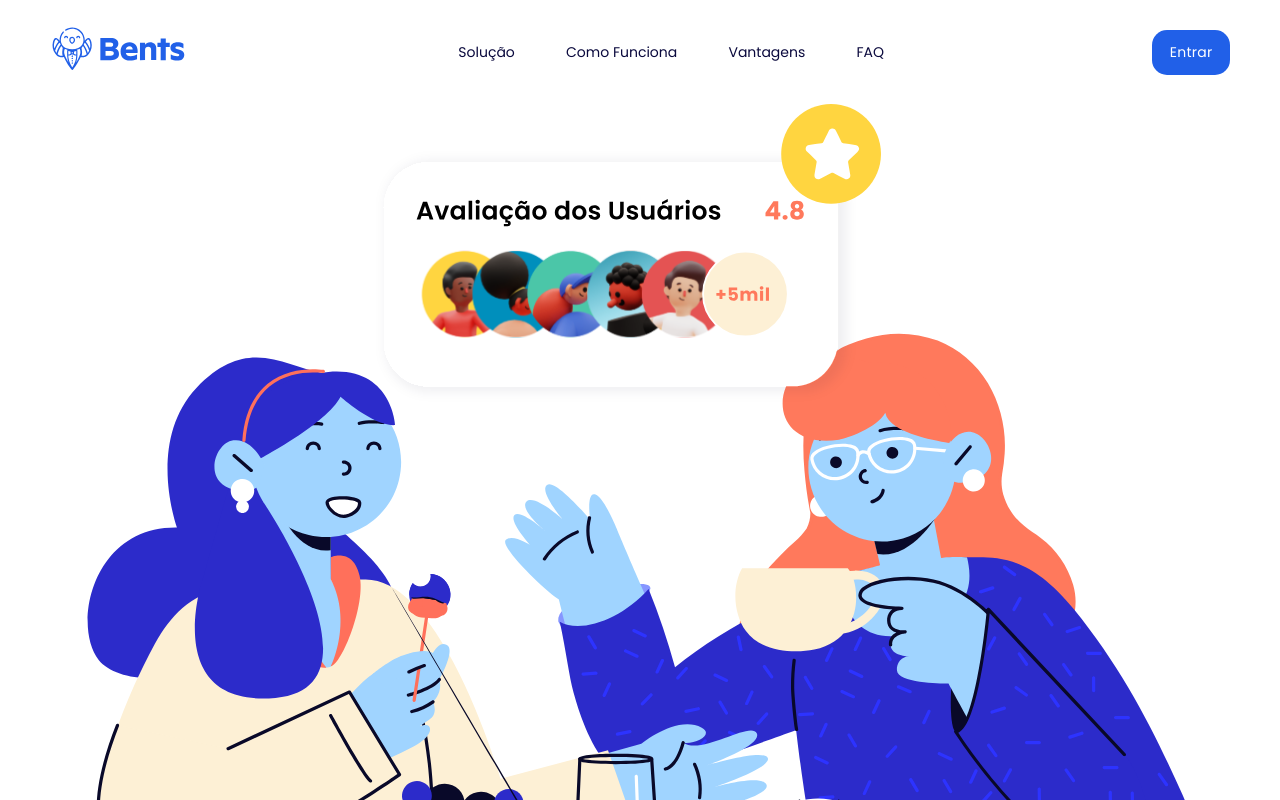
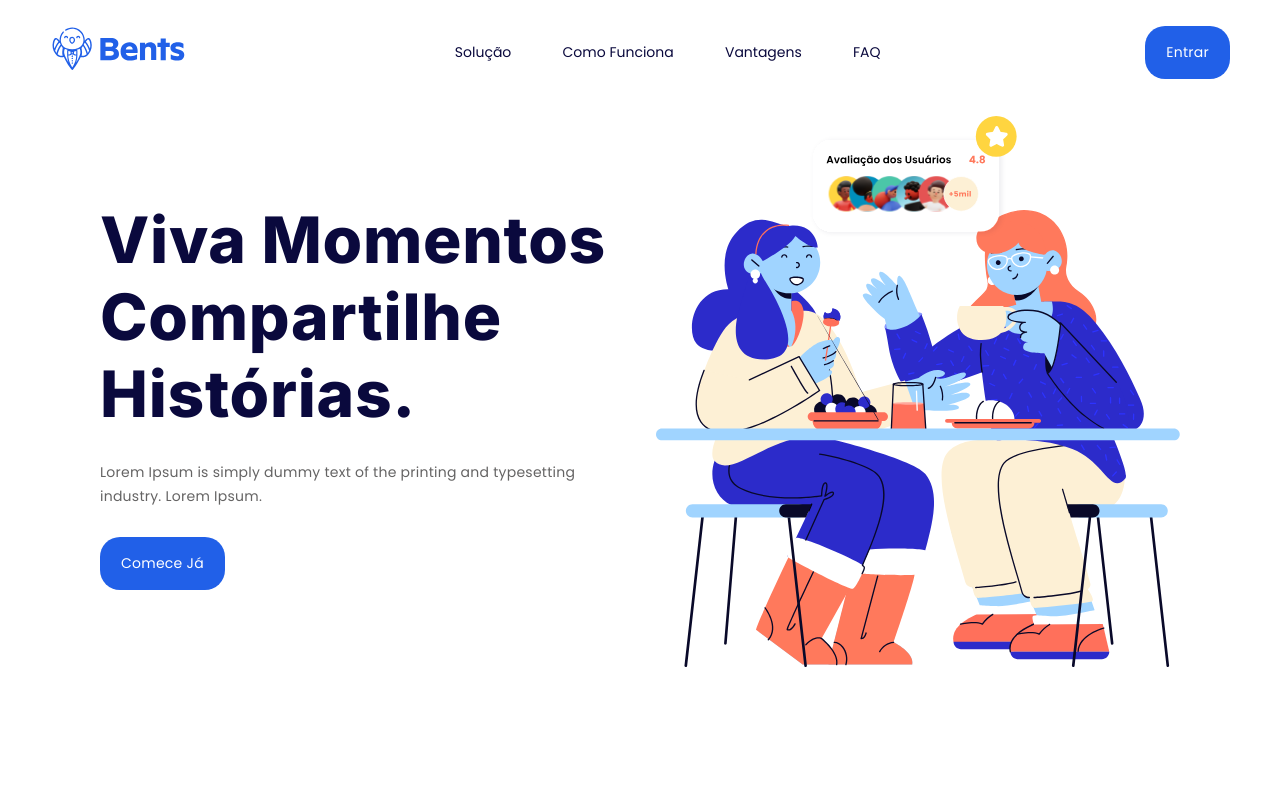
Before and after one commit to benteats/benteats-frontend, a React (Vite) app in the folder bents-app/: page / in a window 1280 px wide. Shown: the top 800 px of the page. Built offline with nearby package versions, Linux system fonts and the light colour scheme.

Commit message:
feat(Hero): criando component Hero

```diff
--- a/bents-app/package.json
+++ b/bents-app/package.json
@@ -12,6 +12,7 @@
     "@emotion/core": "^11.0.0",
     "@emotion/react": "^11.8.2",
     "@emotion/styled": "^11.8.1",
+    "@fontsource/inter": "^4.5.5",
     "@types/react-icons": "^3.0.0",
     "i": "^0.3.7",
     "npm": "^8.5.4",
@@ -23,6 +24,7 @@
   },
   "devDependencies": {
     "@babel/plugin-transform-react-jsx": "^7.17.3",
+    "@emotion/core": "^11.0.0",
     "@types/react": "^17.0.40",
     "@types/react-dom": "^17.0.10",
     "@vitejs/plugin-react": "^1.0.7",
@@ -32,7 +34,6 @@
     "typescript": "^4.5.4",
     "vite": "^2.8.0",
     "vite-plugin-react-svg": "^0.2.0",
-    "vite-security-admin": "^0.0.2-beta.0",
-    "@emotion/core": "^11.0.0"
+    "vite-security-admin": "^0.0.2-beta.0"
   }
 }
--- a/bents-app/src/components/home/hero/Hero.tsx
+++ b/bents-app/src/components/home/hero/Hero.tsx
@@ -1,9 +1,27 @@
 import { ReactComponent as HeroSVG } from '../../../assets/hero.svg'
+import * as HeroStyle from '../../../styles/hero/HeroStyle'
+import * as Global from '../../../styles/Global'
 
-export default function Hero(){
+export default function Hero() {
   return (
     <>
-        <HeroSVG/>
+      <HeroStyle.Container>
+        <HeroStyle.HeroContainer>
+          <HeroStyle.HeroTitleContainer>
+            <HeroStyle.HeroTitle>
+              {`Viva Momentos Compartilhe Histórias.`}
+            </HeroStyle.HeroTitle>
+            <HeroStyle.HeroDescription>
+              {`Lorem Ipsum is simply dummy text of the printing and typesetting
+              industry. Lorem Ipsum.`}
+            </HeroStyle.HeroDescription>
+            <Global.Button>Comece Já</Global.Button>
+          </HeroStyle.HeroTitleContainer>
+          <HeroStyle.HeroSVGContainer>
+            <HeroSVG />
+          </HeroStyle.HeroSVGContainer>
+        </HeroStyle.HeroContainer>
+      </HeroStyle.Container>
     </>
   )
 }
--- a/bents-app/src/components/home/navbar/Navbar.tsx
+++ b/bents-app/src/components/home/navbar/Navbar.tsx
@@ -1,45 +1,56 @@
+import { ReactComponent as Logo } from '../../../assets/logo.svg'
 import { useState } from 'react'
+import { css } from '@emotion/react'
 import * as NavbarStyle from '../../../styles/navbar/NavbarStyle'
-import { ReactComponent as Logo } from '../../../assets/logo.svg'
-import { css } from '@emotion/react'
+import * as Global from '../../../styles/Global'
 
-export default function Navbar(){
-  const [isMobile,setMobile] = useState(false)
-  const toggleMobileMenu = () => { setMobile(!isMobile) }
+export default function Navbar() {
+  const [isMobile, setMobile] = useState(false)
+  const toggleMobileMenu = () => {
+    setMobile(!isMobile)
+  }
   return (
     <>
-      <NavbarStyle.DropdownMenu
-      css={css({ left: isMobile? '0%' : '-150%' })}
-      >
-        <NavbarStyle.Close
-        size={'2.5em'}
-        onClick={toggleMobileMenu}
-        />
+      <NavbarStyle.DropdownMenu css={css({ left: isMobile ? '0%' : '-150%' })}>
+        <NavbarStyle.Close size={'3em'} onClick={toggleMobileMenu} />
         <ul>
-          <li><a>Solução</a></li>
-          <li><a>Como Funciona</a></li>
-          <li><a>Vantagens</a></li>
-          <li><a>FAQ</a></li>
+          <li>
+            <a>Solução</a>
+          </li>
+          <li>
+            <a>Como Funciona</a>
+          </li>
+          <li>
+            <a>Vantagens</a>
+          </li>
+          <li>
+            <a>FAQ</a>
+          </li>
         </ul>
       </NavbarStyle.DropdownMenu>
       <NavbarStyle.Nav>
         <NavbarStyle.ContainerNav>
-          <NavbarStyle.Burger
-          size={'2.5em'}
-          onClick={toggleMobileMenu}
-          />
+          <NavbarStyle.Burger size={'2.5em'} onClick={toggleMobileMenu} />
           <NavbarStyle.Logo>
-            <Logo/>
+            <Logo />
           </NavbarStyle.Logo>
           <NavbarStyle.NavItems>
             <ul>
-              <li><a>Solução</a></li>
-              <li><a>Como Funciona</a></li>
-              <li><a>Vantagens</a></li>
-              <li><a>FAQ</a></li>
+              <li>
+                <a>Solução</a>
+              </li>
+              <li>
+                <a>Como Funciona</a>
+              </li>
+              <li>
+                <a>Vantagens</a>
+              </li>
+              <li>
+                <a>FAQ</a>
+              </li>
             </ul>
           </NavbarStyle.NavItems>
-          <NavbarStyle.ButtonLogin>Entrar</NavbarStyle.ButtonLogin>
+          <Global.Button>Entrar</Global.Button>
         </NavbarStyle.ContainerNav>
       </NavbarStyle.Nav>
     </>
--- /dev/null
+++ b/bents-app/src/styles/Global.ts
@@ -0,0 +1,24 @@
+import { paletteColors, borderRadius } from './Root'
+import styled from '@emotion/styled'
+
+export const Button = styled('a')`
+  font-size: 14px;
+  display: inline-block;
+  letter-spacing: 0.25px;
+  background: ${paletteColors.primary};
+  color: ${paletteColors.lightColor};
+  padding: 1rem 1.5em;
+  border-radius: ${borderRadius.globalBtn};
+  cursor: pointer;
+  transition: all ease-in 100ms;
+  &:hover { opacity: 0.85; }
+  @media screen and (max-width: 768px){ font-size: 18px; }
+`
+
+export const Container = styled('div')`
+  width: 100%;
+  padding: 1em 100px;
+  display: flex;
+  justify-content: center;
+  align-items: center;
+`
--- a/bents-app/src/styles/Root.ts
+++ b/bents-app/src/styles/Root.ts
@@ -2,13 +2,15 @@ export const paletteColors = {
     primary: '#2160E8',
     orange: '#FF705B',
     black: '#1E1C21',
+    white: '#FFFFFF',
     lightColor: '#FFFFFF',
     primaryText: '#0A093D',
     secondaryText: '#656464',
 }
 
 export const borderRadius = {
-    btn: '15px'
+    btn: '15px',
+    globalBtn: '20px'
 }
 
 export const fontSize = {
--- /dev/null
+++ b/bents-app/src/styles/hero/HeroStyle.ts
@@ -0,0 +1,65 @@
+import { paletteColors, borderRadius } from '../Root'
+import styled from '@emotion/styled'
+
+export const Container = styled('div')`
+  margin-top: 100px;
+  width: 100%;
+  padding: 1em 100px;
+  display: flex;
+  justify-content: center;
+  align-items: center;
+  @media screen and (max-width: 1080px){ padding: 1em 50px; }
+  @media screen and (max-width: 768px){ padding: 1em; }
+`
+
+export const HeroContainer = styled('div')`
+  display: grid;
+  gap: 2em;
+  grid-template-columns: repeat(2, 1fr);
+  align-items: center;
+  @media screen and (max-width: 768px){
+    text-align: center;
+    display: flex;
+    flex-direction: column;
+   }
+`
+
+export const HeroTitle = styled('h1')`
+  color: ${paletteColors.primaryText};
+  font-family: 'Inter', sans-serif;
+  font-weight: 800;
+  font-size: clamp(4em,5vw,6em);
+  letter-spacing: 0.75px;
+  white-space: pre-line;
+  @media screen and (max-width: 768px){ font-size: 3em; }
+`
+
+export const HeroDescription = styled('p')`
+  color: ${paletteColors.secondaryText};
+  letter-spacing: 0.25px;
+  line-height: 1.75em;
+  font-size: clamp(14px,1vw,16px);
+  white-space: pre-line;
+  padding: 2em 0;
+  @media screen and (max-width: 768px){
+    white-space: unset;
+    font-size: 1.25em;
+  }
+`
+
+export const HeroTitleContainer = styled('div')`
+
+`
+
+export const HeroSVGContainer = styled('div')`
+  svg {
+    width: 100%;
+    height: auto;
+  }
+  @media screen and (max-width: 768px){
+    width: 100%;
+    svg{
+      height: 30vh;
+    }
+  }
+`
--- a/bents-app/src/styles/navbar/NavbarStyle.ts
+++ b/bents-app/src/styles/navbar/NavbarStyle.ts
@@ -6,21 +6,27 @@ export const Burger = styled(IoMenu)`
   cursor: pointer;
   display: none;
   color: ${paletteColors.primary};
-    @media screen and (max-width: 768px){ display: block; }
+  @media screen and (max-width: 768px) {
+    display: block;
+  }
 `
 
 export const Close = styled(IoClose)`
   cursor: pointer;
   display: none;
   color: ${paletteColors.lightColor};
-    @media screen and (max-width: 768px){ display: block; }
+  @media screen and (max-width: 768px) {
+    display: block;
+  }
 `
 
 export const DropdownMenu = styled('div')`
+  background: ${paletteColors.black};
+  top: 0;
+  z-index: 10;
   transition: all ease-in-out 600ms;
   position: fixed;
   height: 100vh;
-    background: ${paletteColors.black};
   width: 100%;
   padding: 1em 2em;
   ul {
@@ -35,17 +41,24 @@ export const DropdownMenu = styled('div')`
       a {
         cursor: pointer;
         font-size: 1.5em;
-                color:${paletteColors.lightColor};
+        color: ${paletteColors.lightColor};
       }
     }
   }
-
 `
 
 export const Nav = styled.nav`
+  background: ${paletteColors.white};
+  z-index: 5;
+  top: 0;
+  position: fixed;
+  height: 100px;
   padding: 1em 50px;
   width: 100%;
   font-size: 14px;
+  @media screen and (max-width: 768px) {
+    padding: 1em 1.5em;
+  }
 `
 export const ContainerNav = styled('div')`
   display: flex;
@@ -55,37 +68,46 @@ export const ContainerNav = styled('div')`
 
 export const Logo = styled('div')`
   cursor: pointer;
-    svg{
+  svg {
     height: 5em;
     width: 10em;
   }
-    @media screen and (max-width: 768px){ display: none; }
+  @media screen and (max-width: 768px) {
+    display: none;
+  }
 `
 
 export const NavItems = styled('div')`
-    ul{
+  ul {
     display: flex;
     gap: 4vw;
     list-style: none;
-        li{
-            a{
+    li {
+      a {
         transition: all ease-in 150ms;
         cursor: pointer;
         color: ${paletteColors.primaryText};
-                &:hover{opacity: 0.65;}
+        &:hover {
+          opacity: 0.65;
         }
       }
     }
-    @media screen and (max-width: 768px){ display: none; }
+  }
+  @media screen and (max-width: 768px) {
+    display: none;
+  }
 `
 
 export const ButtonLogin = styled('a')`
+  display: inline-block;
   letter-spacing: 0.25px;
   background: ${paletteColors.primary};
   color: ${paletteColors.lightColor};
-    padding: .75rem 1.25em;
+  padding: 0.75rem 1.25em;
   border-radius: ${borderRadius.btn};
   cursor: pointer;
   transition: all ease-in 100ms;
-    &:hover{opacity: 0.85;}
+  &:hover {
+    opacity: 0.85;
+  }
 `
```
Also changed, not shown: 1 other file (tests, documents, lock files or other folders). Lines whose indentation alone changed are shown as unchanged.
